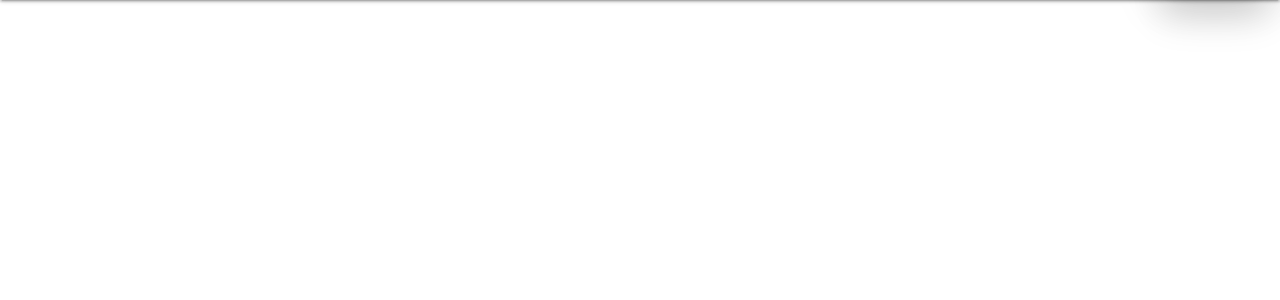
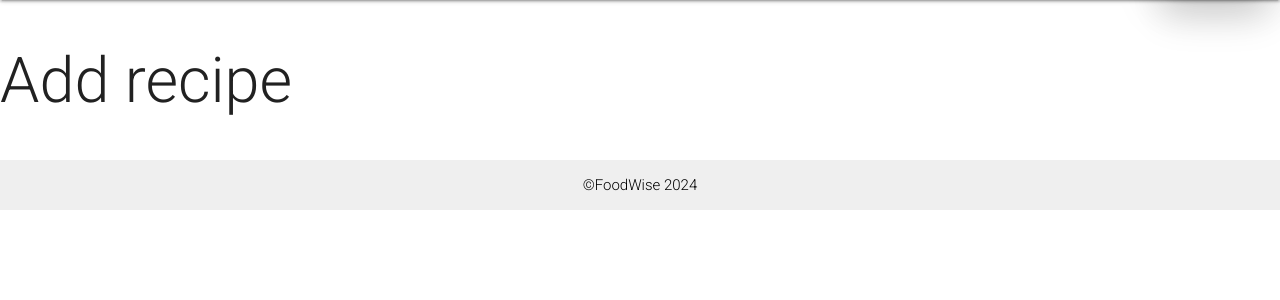
Before and after one commit to STRAN90/Milestone-project-3, a Flask app: page /add_recipe in a window 1280 px wide. Shown: the part 60-360 px from the top of the page. Run offline with Flask 3, Linux system fonts and the light colour scheme; some libraries are stand-ins or nearby versions.

Commit message:
Add footer to base.html

```diff
--- a/foodwise/templates/account.html
+++ b/foodwise/templates/account.html
@@ -1,4 +1,4 @@
 {% extends "base.html" %}
 {% block content %}
-
+    <h1>Account</h1>
 {% endblock %}
--- a/foodwise/templates/add_recipe.html
+++ b/foodwise/templates/add_recipe.html
@@ -1,4 +1,4 @@
 {% extends "base.html" %}
 {% block content %}
-
+    <h1>Add recipe</h1>
 {% endblock %}
--- a/foodwise/templates/base.html
+++ b/foodwise/templates/base.html
@@ -50,6 +50,12 @@
 
     {% endblock %}
 
+    <footer class="page-footer white my-footer">
+        <div class="footer-copyright black-text">
+            <div class="container center-align">&copy;FoodWise 2024</div>
+        </div>
+    </footer>
+
 
     <script type="text/javascript" src="https://code.jquery.com/jquery-2.1.1.min.js"></script>
     <script src="https://cdnjs.cloudflare.com/ajax/libs/materialize/1.0.0/js/materialize.min.js"></script>
--- a/foodwise/templates/categories.html
+++ b/foodwise/templates/categories.html
@@ -1,4 +1,4 @@
 {% extends "base.html" %}
 {% block content %}
-
+    <h1>Categories</h1>
 {% endblock %}
--- a/foodwise/templates/contact.html
+++ b/foodwise/templates/contact.html
@@ -1,4 +1,4 @@
 {% extends "base.html" %}
 {% block content %}
-
+    <h1>Contact</h1>
 {% endblock %}
--- a/foodwise/templates/edit_category.html
+++ b/foodwise/templates/edit_category.html
@@ -1,4 +1,4 @@
 {% extends "base.html" %}
 {% block content %}
-
+    <h1>Edit Categories</h1>
 {% endblock %}
--- a/foodwise/templates/edit_recipe.html
+++ b/foodwise/templates/edit_recipe.html
@@ -1,4 +1,4 @@
 {% extends "base.html" %}
 {% block content %}
-
+    <h1>Edit Recipe</h1>
 {% endblock %}
--- a/foodwise/templates/sign_in.html
+++ b/foodwise/templates/sign_in.html
@@ -1,4 +1,4 @@
 {% extends "base.html" %}
 {% block content %}
-
+    <h1>Sign in</h1>
 {% endblock %}
```
Also changed, not shown: 1 other file.
